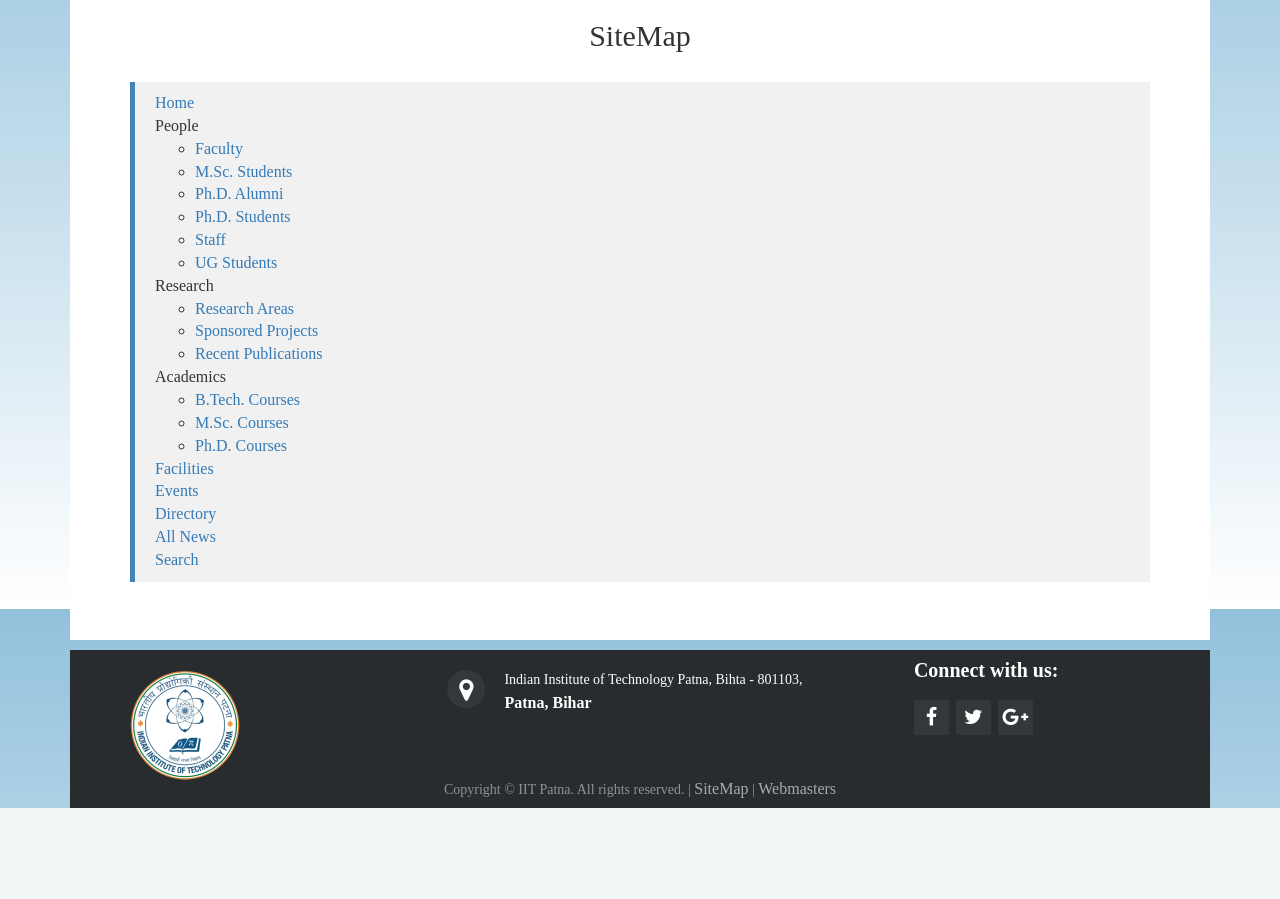
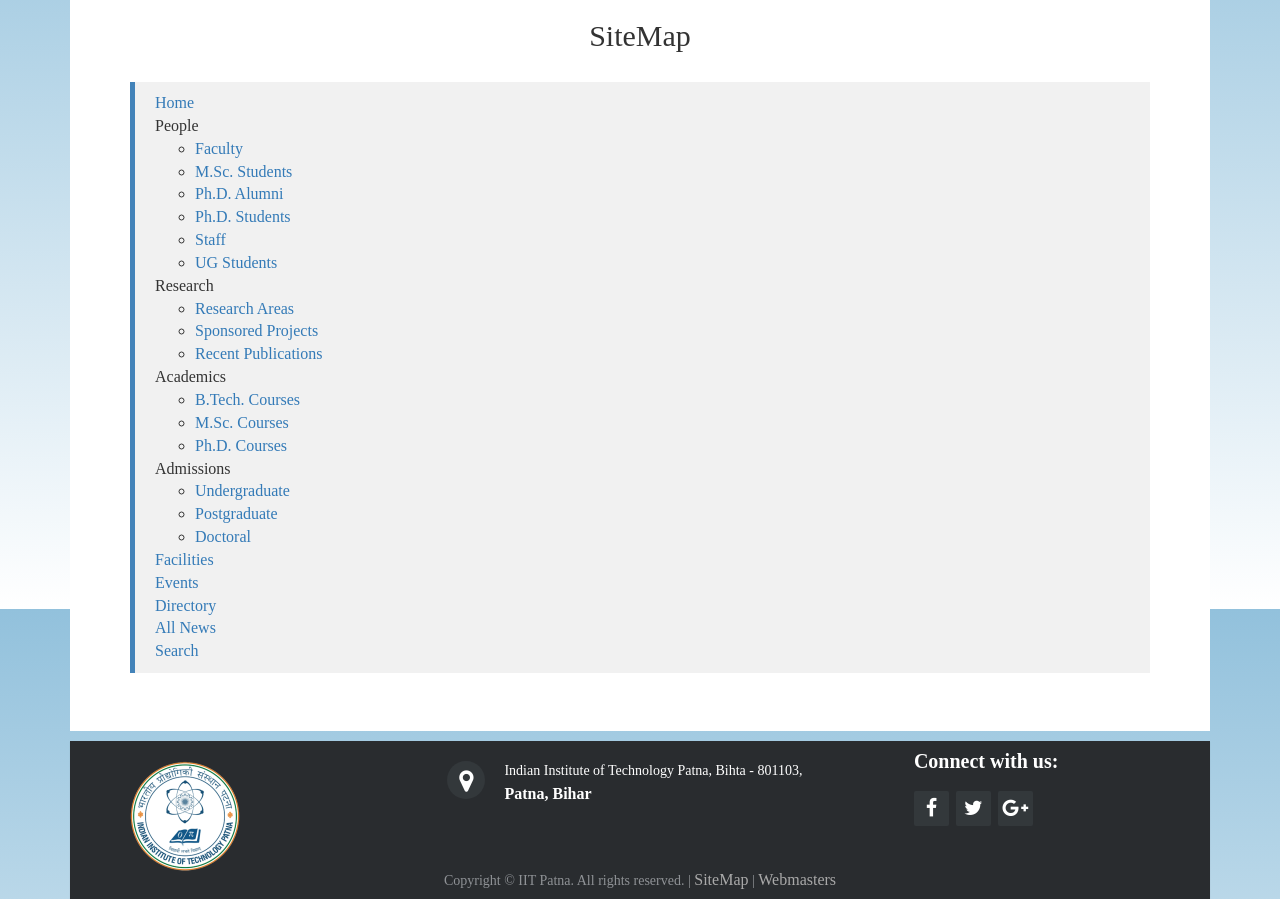
Before and after one commit to kshitij1234/Chemisty-Department-Website, a Django app: template chemdeptsite/templates/sitemap.html in a window 1280 px wide. Shown: the part 191-1090 px from the top of the page. Before the commit the page ends 999 px from the top, so only its background shows below. Run offline with Django 3.2, Linux system fonts and the light colour scheme; the template is opened without the code that fills it, so the values that code supplies are empty; some libraries are stand-ins or nearby versions.

Commit message:
added admissions to sitemap

```diff
--- a/chemdeptsite/templates/sitemap.html
+++ b/chemdeptsite/templates/sitemap.html
@@ -53,6 +53,13 @@
           <li><a href="{% url 'phd_courses' %}">Ph.D. Courses</a></li>
         </ul>
       </li>
+        <li>Admissions
+        <ul>
+          <li><a href="http://jee.iitd.ac.in/" target="_blank">Undergraduate</a></li>
+          <li><a href="{% url 'postgraduate_admissions' %}">Postgraduate</a></li>
+          <li><a href="{% url 'doctoral_admissions' %}">Doctoral</a></li>
+        </ul>
+      </li>
       <li><a href="{% url 'facilities' %}">Facilities</a></li>
       <li><a href="{% url 'events' %}">Events</a></li>
       <li><a href="{% url 'directory' %}">Directory</a></li>
```
